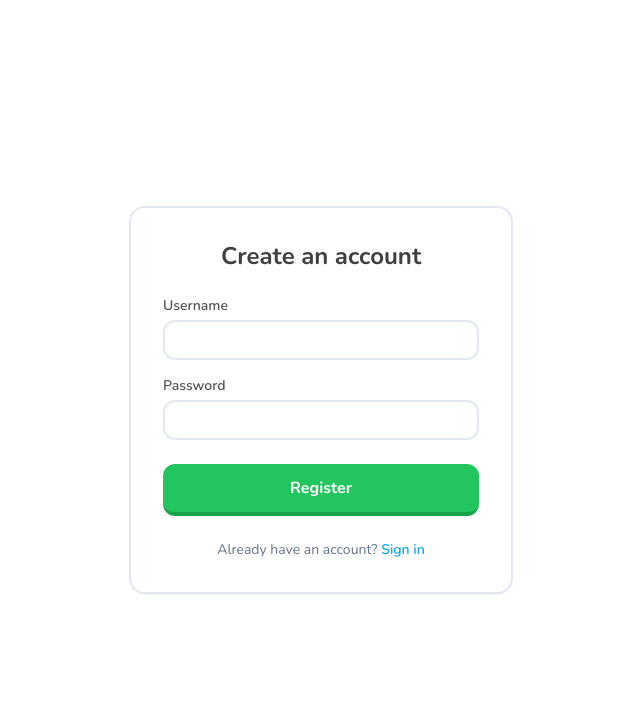
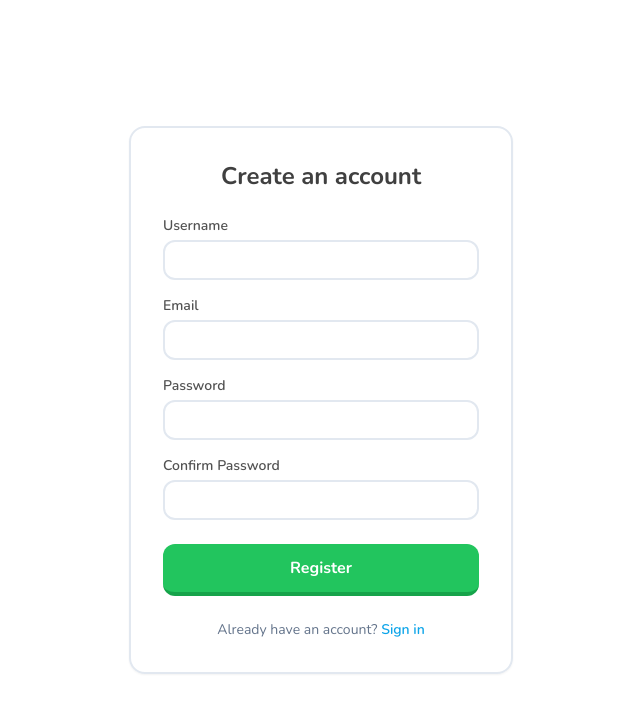
Before and after one commit to hungvult/english_learning_platform-client, a Next.js app: page /register in a window 1280 px wide. Shown: the top 712 px of the page, without its empty margins (319-959 px from the left). Built offline with nearby package versions, Linux system fonts and the light colour scheme; no server answers.

Commit message:
app/(auth): change & improve UX
- login: use email to login instead of username
- register: add two fields:
  - confirm password
  - email

```diff
--- a/app/(auth)/login/page.tsx
+++ b/app/(auth)/login/page.tsx
@@ -11,7 +11,7 @@ import { cn } from "@/lib/utils";
 export default function LoginPage() {
   const router = useRouter();
   const [pending, startTransition] = useTransition();
-  const [username, setUsername] = useState("");
+  const [email, setEmail] = useState("");
   const [password, setPassword] = useState("");
 
   const onSubmit = (e: React.FormEvent) => {
@@ -20,7 +20,7 @@ export default function LoginPage() {
       try {
         await api("/api/v1/auth/login", {
           method: "POST",
-          body: JSON.stringify({ username, password }),
+          body: JSON.stringify({ email, password }),
         });
         router.push("/learn");
       } catch {
@@ -39,18 +39,18 @@ export default function LoginPage() {
         <form onSubmit={onSubmit} className="flex flex-col gap-y-4">
           <div className="flex flex-col gap-y-1">
             <label
-              htmlFor="username"
+              htmlFor="email"
               className="text-sm font-semibold text-neutral-600"
             >
-              Username
+              Email
             </label>
             <input
-              id="username"
-              type="text"
+              id="email"
+              type="email"
               required
-              autoComplete="username"
-              value={username}
-              onChange={(e) => setUsername(e.target.value)}
+              autoComplete="email"
+              value={email}
+              onChange={(e) => setEmail(e.target.value)}
               className={cn(
                 "rounded-xl border-2 px-4 py-2 text-sm outline-none",
                 "focus:border-sky-400 focus:ring-0"
--- a/app/(auth)/register/page.tsx
+++ b/app/(auth)/register/page.tsx
@@ -12,15 +12,21 @@ export default function RegisterPage() {
   const router = useRouter();
   const [pending, startTransition] = useTransition();
   const [username, setUsername] = useState("");
+  const [email, setEmail] = useState("");
   const [password, setPassword] = useState("");
+  const [confirmPassword, setConfirmPassword] = useState("");
 
   const onSubmit = (e: React.FormEvent) => {
     e.preventDefault();
+    if (password !== confirmPassword) {
+      toast.error("Passwords do not match.");
+      return;
+    }
     startTransition(async () => {
       try {
         await api("/api/v1/auth/register", {
           method: "POST",
-          body: JSON.stringify({ username, password }),
+          body: JSON.stringify({ username, email, password }),
         });
         router.push("/learn");
       } catch {
@@ -60,6 +66,27 @@ export default function RegisterPage() {
 
           <div className="flex flex-col gap-y-1">
             <label
+              htmlFor="email"
+              className="text-sm font-semibold text-neutral-600"
+            >
+              Email
+            </label>
+            <input
+              id="email"
+              type="email"
+              required
+              autoComplete="email"
+              value={email}
+              onChange={(e) => setEmail(e.target.value)}
+              className={cn(
+                "rounded-xl border-2 px-4 py-2 text-sm outline-none",
+                "focus:border-sky-400"
+              )}
+            />
+          </div>
+
+          <div className="flex flex-col gap-y-1">
+            <label
               htmlFor="password"
               className="text-sm font-semibold text-neutral-600"
             >
@@ -72,6 +99,27 @@ export default function RegisterPage() {
               autoComplete="new-password"
               value={password}
               onChange={(e) => setPassword(e.target.value)}
+              className={cn(
+                "rounded-xl border-2 px-4 py-2 text-sm outline-none",
+                "focus:border-sky-400"
+              )}
+            />
+          </div>
+
+          <div className="flex flex-col gap-y-1">
+            <label
+              htmlFor="confirmPassword"
+              className="text-sm font-semibold text-neutral-600"
+            >
+              Confirm Password
+            </label>
+            <input
+              id="confirmPassword"
+              type="password"
+              required
+              autoComplete="new-password"
+              value={confirmPassword}
+              onChange={(e) => setConfirmPassword(e.target.value)}
               className={cn(
                 "rounded-xl border-2 px-4 py-2 text-sm outline-none",
                 "focus:border-sky-400"
```
